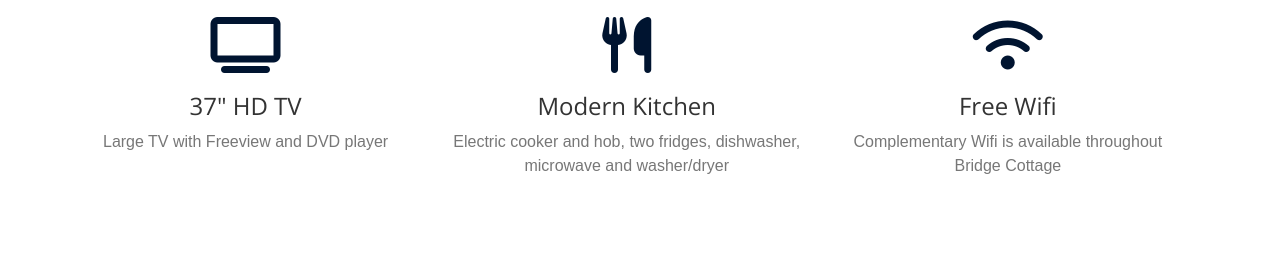
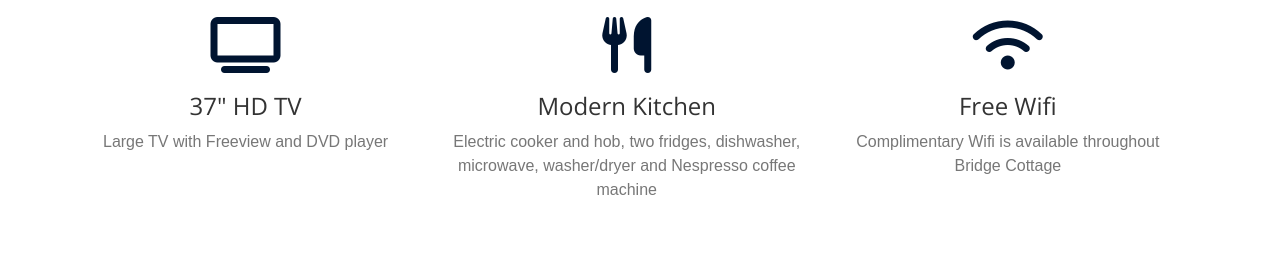
Before and after one commit to bridgecottage/bridgecottage.github.io, a website: page index.html in a window 1280 px wide. Shown: the part 1621-1877 px from the top of the page. Drawn offline with nearby package versions, Linux system fonts and the light colour scheme; some packages are replaced by stand-ins of ours.

Commit message:
April 2021 update

```diff
--- a/index.html
+++ b/index.html
@@ -171,14 +171,14 @@
                     <div class="service-box">
                         <i class="fa fa-4x fa fa-cutlery text-primary sr-icons"></i>
                         <h3>Modern Kitchen</h3>
-                        <p class="text-muted">Electric cooker and hob, two fridges, dishwasher, microwave and washer/dryer</p>
+                        <p class="text-muted">Electric cooker and hob, two fridges, dishwasher, microwave, washer/dryer and Nespresso coffee machine</p>
                     </div>
                 </div>
                 <div class="col-lg-3 col-md-6 text-center">
                     <div class="service-box">
                         <i class="fa fa-4x fa-wifi text-primary sr-icons"></i>
                         <h3>Free Wifi</h3>
-                        <p class="text-muted">Complementary Wifi is available throughout Bridge Cottage</p>
+                        <p class="text-muted">Complimentary Wifi is available throughout Bridge Cottage</p>
                     </div>
                 </div>
             </div>
@@ -298,7 +298,7 @@
                     <br>
                     <br>
                     <p>For bookings or further information, please contact David Burke</p>
-                    <p>Cottage rental prices ranges from £70-£80 per night (plus electric)</p>
+                    <p>Cottage rental prices ranges from £72-£84 per night (plus electric)</p>
                     <p><em>Please note, pets and smoking are not permitted at Bridge Cottage</em></p>
                     <br>
                 </div>
```
